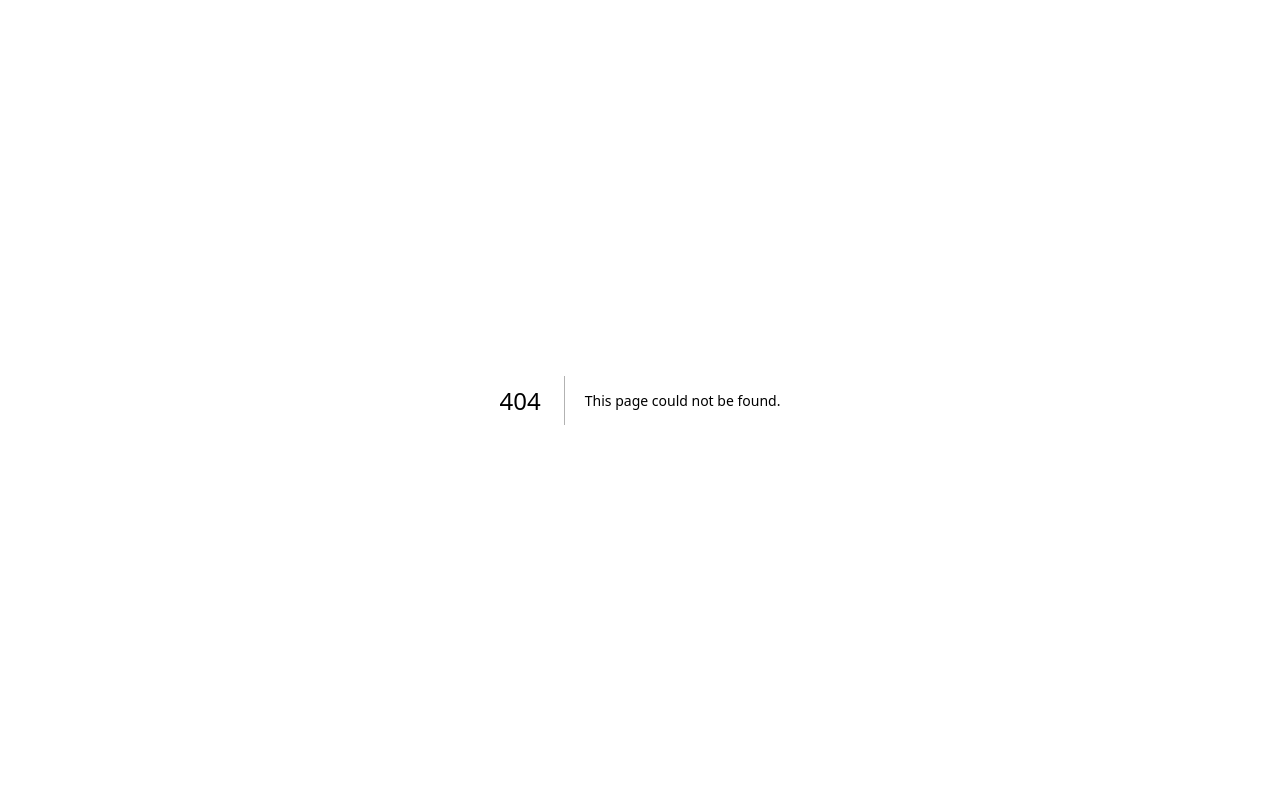
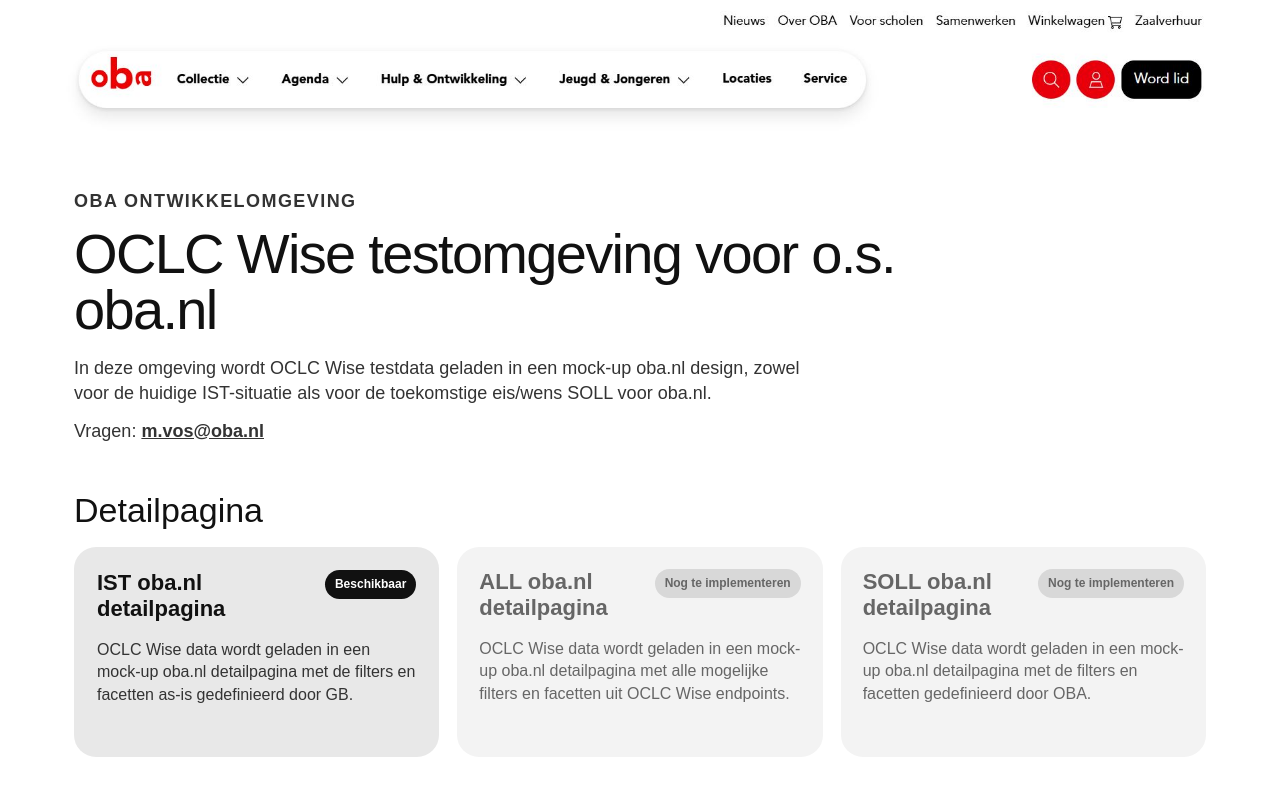
Before and after one commit to obanext/obaoclcwise, a Next.js app: page / in a window 1280 px wide. Before the commit this address had no page. Shown: the top 800 px of the page. Built offline with nearby package versions, Linux system fonts and the light colour scheme.

Commit message:
Add files via upload

```diff
--- /dev/null
+++ b/pages/index.js
@@ -0,0 +1,126 @@
+import Link from "next/link";
+
+const detailOptions = [
+  {
+    label: "IST oba.nl detailpagina",
+    description:
+      "OCLC Wise data wordt geladen in een mock-up oba.nl detailpagina met de filters en facetten as-is gedefinieerd door GB.",
+    href: "/oba-detail/842851",
+    status: "Beschikbaar",
+  },
+  {
+    label: "ALL oba.nl detailpagina",
+    description:
+      "OCLC Wise data wordt geladen in een mock-up oba.nl detailpagina met alle mogelijke filters en facetten uit OCLC Wise endpoints.",
+    status: "Nog te implementeren",
+  },
+  {
+    label: "SOLL oba.nl detailpagina",
+    description:
+      "OCLC Wise data wordt geladen in een mock-up oba.nl detailpagina met de filters en facetten gedefinieerd door OBA.",
+    status: "Nog te implementeren",
+  },
+];
+
+const searchOptions = [
+  {
+    label: "IST oba.nl zoekpagina",
+    description:
+      "OCLC Wise data wordt geladen in een mock-up oba.nl zoekpagina met de filters en facetten as-is gedefinieerd door GB.",
+    href: "/oba-search",
+    status: "Beschikbaar",
+  },
+  {
+    label: "ALL oba.nl zoekpagina",
+    description:
+      "OCLC Wise data wordt geladen in een mock-up oba.nl zoekpagina met alle mogelijke filters en facetten uit OCLC Wise endpoints.",
+    href: "/oclc-search",
+    status: "Beschikbaar",
+  },
+  {
+    label: "SOLL oba.nl zoekpagina",
+    description:
+      "OCLC Wise data wordt geladen in een mock-up oba.nl zoekpagina met de filters en facetten gedefinieerd door OBA.",
+    status: "Nog te implementeren",
+  },
+];
+
+const oldSchoolOptions = [
+  {
+    label: "OLD SCHOOL voorselectie zoekbalk",
+    description:
+      "Filters voor locaties en aanwezigheid op basis van OCLC Wise filters en facetten zoals Aquabrowser voorselectie.",
+    status: "Nog te implementeren",
+  },
+  {
+    label: "OLD SCHOOL uitgebreid zoeken",
+    description:
+      "Filters en facetten op basis van OCLC Wise filters en facetten zoals Aquabrowser uitgebreid zoeken.",
+    status: "Nog te implementeren",
+  },
+];
+
+function OptionCard({ option }) {
+  const content = (
+    <>
+      <div className="preselect-card-top">
+        <h3>{option.label}</h3>
+        <span className={option.href ? "preselect-status active" : "preselect-status"}>
+          {option.status}
+        </span>
+      </div>
+      <p>{option.description}</p>
+    </>
+  );
+
+  if (!option.href) {
+    return <article className="preselect-card disabled">{content}</article>;
+  }
+
+  return (
+    <Link href={option.href} className="preselect-card linked">
+      {content}
+    </Link>
+  );
+}
+
+function OptionSection({ title, options }) {
+  return (
+    <section className="preselect-section">
+      <h2>{title}</h2>
+      <div className="preselect-grid">
+        {options.map((option) => (
+          <OptionCard key={option.label} option={option} />
+        ))}
+      </div>
+    </section>
+  );
+}
+
+export default function HomePage() {
+  return (
+    <main>
+      <div className="header-image">
+        <img src="/header.JPG" alt="OBA" />
+      </div>
+
+      <div className="container preselect-page">
+        <section className="preselect-intro">
+          <p className="preselect-kicker">OBA ontwikkelomgeving</p>
+          <h1>OCLC Wise testomgeving voor o.s. oba.nl</h1>
+          <p>
+            In deze omgeving wordt OCLC Wise testdata geladen in een mock-up oba.nl design,
+            zowel voor de huidige IST-situatie als voor de toekomstige eis/wens SOLL voor oba.nl.
+          </p>
+          <p className="preselect-contact">
+            Vragen: <a href="mailto:m.vos@oba.nl">m.vos@oba.nl</a>
+          </p>
+        </section>
+
+        <OptionSection title="Detailpagina" options={detailOptions} />
+        <OptionSection title="Zoekpagina" options={searchOptions} />
+        <OptionSection title="Old school Aquabrowser" options={oldSchoolOptions} />
+      </div>
+    </main>
+  );
+}
--- a/styles/globals.css
+++ b/styles/globals.css
@@ -772,3 +772,135 @@
     flex: 1;
   }
 }
+
+/* Voorselectiepagina */
+
+.preselect-page {
+  padding-top: 48px;
+  padding-bottom: 72px;
+}
+
+.preselect-intro {
+  max-width: 860px;
+  margin-bottom: 48px;
+}
+
+.preselect-kicker {
+  margin: 0 0 12px;
+  font-size: 14px;
+  font-weight: 700;
+  letter-spacing: 0.08em;
+  text-transform: uppercase;
+  color: #e30613;
+}
+
+.preselect-intro h1 {
+  margin: 0 0 18px;
+  font-size: 56px;
+  line-height: 1;
+  letter-spacing: -0.03em;
+  font-weight: 400;
+}
+
+.preselect-intro p {
+  margin: 0 0 12px;
+  max-width: 760px;
+  font-size: 18px;
+  color: #333;
+}
+
+.preselect-contact a {
+  font-weight: 700;
+  text-decoration: underline;
+}
+
+.preselect-section {
+  margin-top: 44px;
+}
+
+.preselect-section h2 {
+  margin: 0 0 18px;
+  font-size: 34px;
+  line-height: 1.1;
+  font-weight: 400;
+}
+
+.preselect-grid {
+  display: grid;
+  grid-template-columns: repeat(3, minmax(0, 1fr));
+  gap: 18px;
+}
+
+.preselect-card {
+  min-height: 210px;
+  display: block;
+  padding: 22px;
+  border-radius: 22px;
+  background: #e8e8e8;
+  text-decoration: none;
+  color: inherit;
+}
+
+.preselect-card.linked {
+  border: 1px solid transparent;
+  transition: border-color 160ms ease, transform 160ms ease, background 160ms ease;
+}
+
+.preselect-card.linked:hover {
+  transform: translateY(-2px);
+  border-color: #111;
+  background: #f0f0f0;
+}
+
+.preselect-card.disabled {
+  color: #666;
+  background: #f3f3f3;
+}
+
+.preselect-card-top {
+  display: flex;
+  align-items: flex-start;
+  justify-content: space-between;
+  gap: 14px;
+  margin-bottom: 18px;
+}
+
+.preselect-card h3 {
+  margin: 0;
+  font-size: 22px;
+  line-height: 1.15;
+}
+
+.preselect-card p {
+  margin: 0;
+  color: #333;
+}
+
+.preselect-card.disabled p {
+  color: #666;
+}
+
+.preselect-status {
+  flex: 0 0 auto;
+  border-radius: 999px;
+  padding: 6px 10px;
+  background: #d8d8d8;
+  font-size: 12px;
+  font-weight: 700;
+  white-space: nowrap;
+}
+
+.preselect-status.active {
+  background: #111;
+  color: #fff;
+}
+
+@media (max-width: 900px) {
+  .preselect-grid {
+    grid-template-columns: 1fr;
+  }
+
+  .preselect-intro h1 {
+    font-size: 42px;
+  }
+}
```
